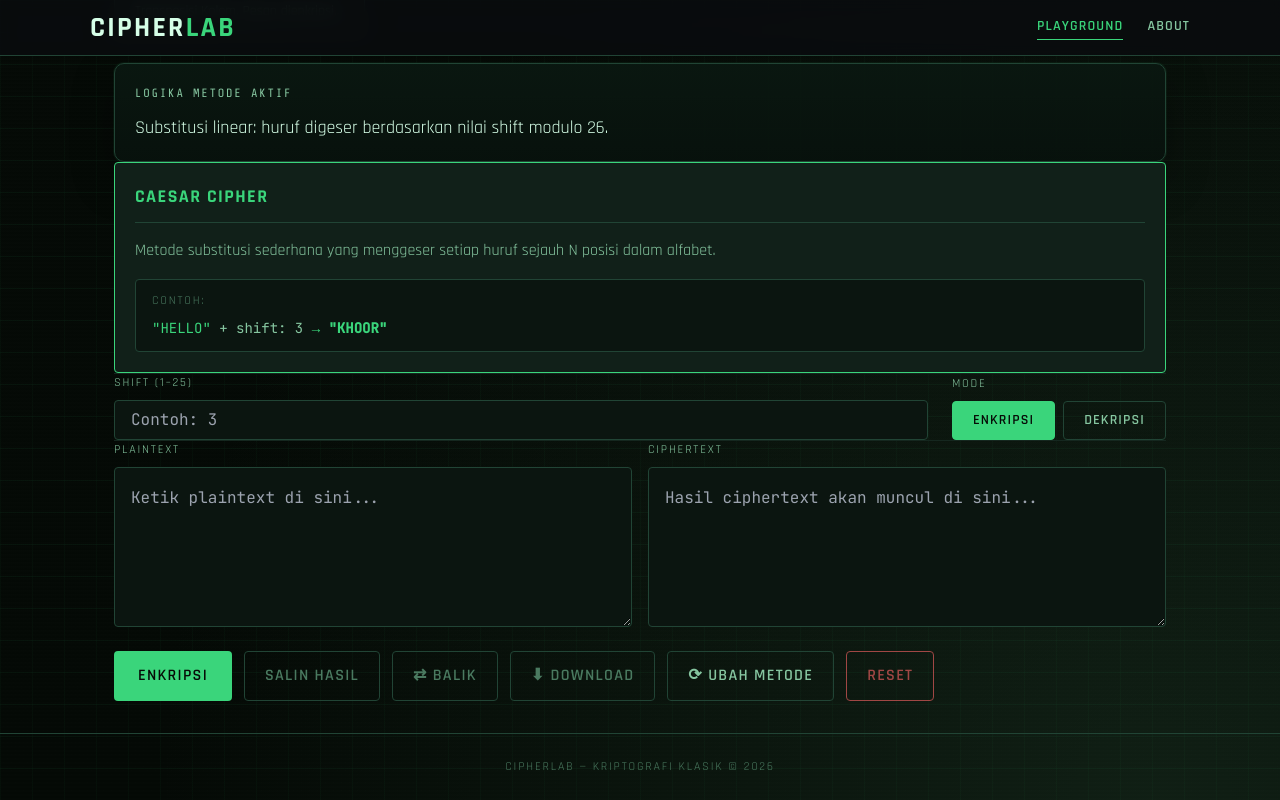
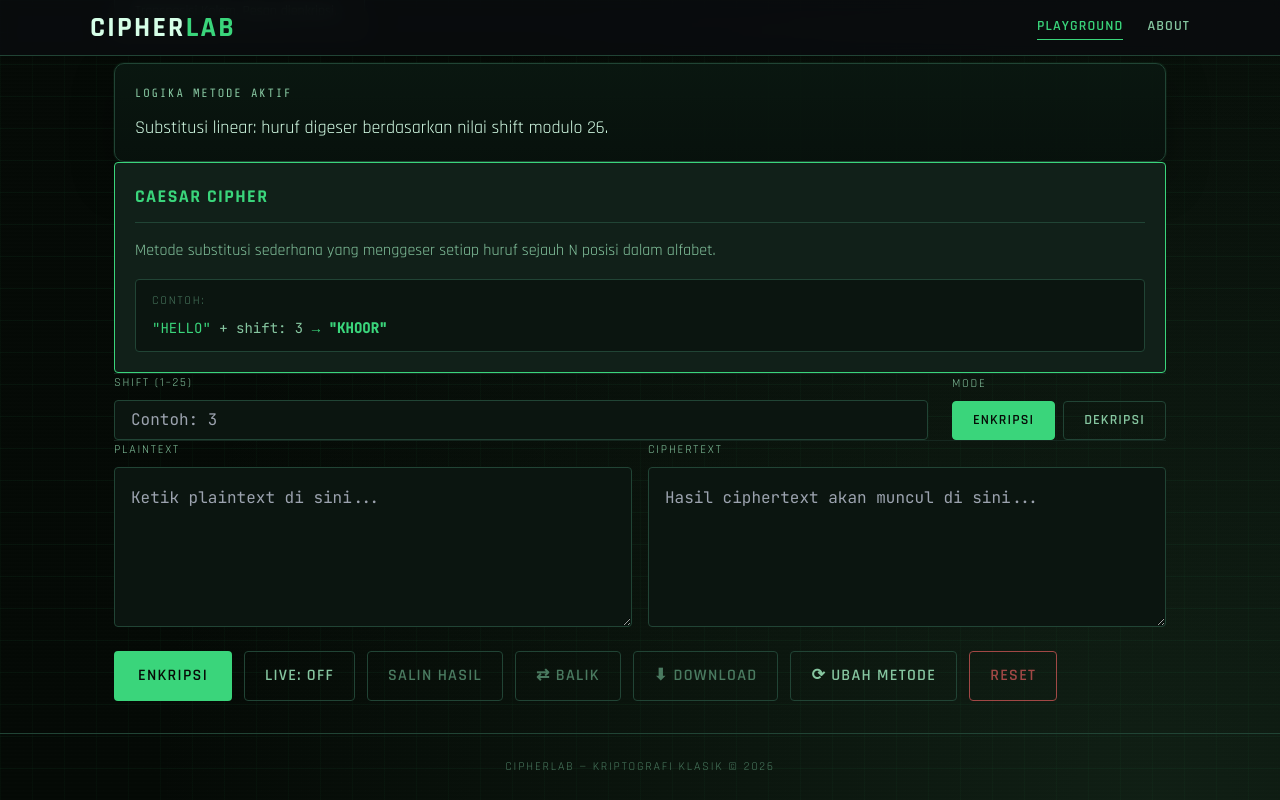
Before and after one commit to IsmetMaulanaAzhari/cipherlab, a React (Vite) app: page / in a window 1280 px wide. Both pictures are taken after a click on the button 239 px from the left and 413 px from the top of the page. Shown: the part 1092-1892 px from the top of the page. Built offline with nearby package versions, Linux system fonts and the light colour scheme.

Commit message:
feat: add live preview functionality with toggle in TextIO component

```diff
--- a/src/components/TextIO.tsx
+++ b/src/components/TextIO.tsx
@@ -7,10 +7,12 @@ interface TextIOProps {
   inputText: string;
   outputText: string;
   error: string | null;
+  livePreviewEnabled: boolean;
   onInputChange: (text: string) => void;
   onConvert: () => void;
   onSwap: () => void;
   onReset: () => void;
+  onToggleLivePreview: (enabled: boolean) => void;
   onChangeCipher?: () => void;
 }
 
@@ -24,10 +26,12 @@ export function TextIO({
   inputText,
   outputText,
   error,
+  livePreviewEnabled,
   onInputChange,
   onConvert,
   onSwap,
   onReset,
+  onToggleLivePreview,
   onChangeCipher,
 }: TextIOProps) {
   const [copied, setCopied] = useState(false);
@@ -189,6 +193,39 @@ export function TextIO({
           {mode === "encrypt" ? "Enkripsi" : "Dekripsi"}
         </button>
 
+        {/* Toggle live preview */}
+        <button
+          onClick={() => onToggleLivePreview(!livePreviewEnabled)}
+          style={{
+            padding: "var(--space-3) var(--space-5)",
+            background: livePreviewEnabled ? "rgba(58,213,123,0.14)" : "transparent",
+            color: livePreviewEnabled ? "var(--accent)" : "var(--text-secondary)",
+            border: livePreviewEnabled
+              ? "1px solid var(--accent)"
+              : "1px solid var(--border)",
+            borderRadius: "var(--radius-base)",
+            fontFamily: "Rajdhani, sans-serif",
+            fontWeight: 600,
+            fontSize: "var(--text-base)",
+            letterSpacing: "var(--tracking-wide)",
+            textTransform: "uppercase",
+            cursor: "pointer",
+            transition: "background 0.15s ease, color 0.15s ease, border-color 0.15s ease",
+          }}
+          onMouseEnter={(e) => {
+            e.currentTarget.style.background = livePreviewEnabled
+              ? "rgba(58,213,123,0.2)"
+              : "var(--accent-glow)";
+          }}
+          onMouseLeave={(e) => {
+            e.currentTarget.style.background = livePreviewEnabled
+              ? "rgba(58,213,123,0.14)"
+              : "transparent";
+          }}
+        >
+          {livePreviewEnabled ? "Live: On" : "Live: Off"}
+        </button>
+
         {/* Tombol Salin Hasil */}
         <button
           onClick={handleCopy}
--- a/src/hooks/useCipher.ts
+++ b/src/hooks/useCipher.ts
@@ -1,4 +1,4 @@
-import { useState, useCallback } from "react";
+import { useEffect, useState, useCallback } from "react";
 import type { CipherDefinition } from "../types/cipher";
 import { CIPHER_REGISTRY } from "../ciphers/index";
 
@@ -22,6 +22,8 @@ interface UseCipherReturn extends CipherState {
   setMode: (mode: CipherMode) => void;
   setParam: (key: string, value: string) => void;
   setInputText: (text: string) => void;
+  livePreviewEnabled: boolean;
+  setLivePreviewEnabled: (enabled: boolean) => void;
   convert: () => void;
   reset: () => void;
   swapTexts: () => void;
@@ -40,6 +42,7 @@ export function useCipher(): UseCipherReturn {
     outputText: "",
     error: null,
   });
+  const [livePreviewEnabled, setLivePreviewEnabled] = useState(false);
 
   /** Pilih cipher baru, reset semua state lainnya */
   const selectCipher = useCallback((id: string) => {
@@ -70,6 +73,10 @@ export function useCipher(): UseCipherReturn {
   /** Update teks input */
   const setInputText = useCallback((text: string) => {
     setState((prev) => ({ ...prev, inputText: text, error: null }));
+  }, []);
+
+  const setLivePreviewEnabledSafe = useCallback((enabled: boolean) => {
+    setLivePreviewEnabled(enabled);
   }, []);
 
   /** Jalankan enkripsi atau dekripsi */
@@ -113,14 +120,6 @@ export function useCipher(): UseCipherReturn {
             };
           }
         }
-        if (param.type === "text") {
-          if (!/[a-zA-Z]/.test(params[param.key])) {
-            return {
-              ...prev,
-              error: `"${param.label}" harus mengandung setidaknya satu huruf.`,
-            };
-          }
-        }
       }
 
       try {
@@ -136,6 +135,35 @@ export function useCipher(): UseCipherReturn {
       }
     });
   }, []);
+
+  // Live preview manual: hanya jalan jika user mengaktifkannya.
+  useEffect(() => {
+    if (!livePreviewEnabled || !state.selectedCipher) {
+      return;
+    }
+
+    const hasInput = state.inputText.trim().length > 0;
+    const hasAllParams = state.selectedCipher.params.every(
+      (param) => state.params[param.key]?.trim(),
+    );
+
+    if (!hasInput || !hasAllParams) {
+      setState((prev) =>
+        prev.outputText || prev.error
+          ? { ...prev, outputText: "", error: null }
+          : prev,
+      );
+      return;
+    }
+
+    convert();
+  }, [
+    convert,
+    livePreviewEnabled,
+    state.inputText,
+    state.params,
+    state.selectedCipher,
+  ]);
 
   /** Tukar input dan output (serta balik mode) */
   const swapTexts = useCallback(() => {
@@ -166,6 +194,8 @@ export function useCipher(): UseCipherReturn {
     setMode,
     setParam,
     setInputText,
+    livePreviewEnabled,
+    setLivePreviewEnabled: setLivePreviewEnabledSafe,
     convert,
     reset,
     swapTexts,
--- a/src/pages/Home.tsx
+++ b/src/pages/Home.tsx
@@ -45,6 +45,8 @@ export function Home() {
     setMode,
     setParam,
     setInputText,
+    livePreviewEnabled,
+    setLivePreviewEnabled,
     convert,
     reset,
     swapTexts,
@@ -235,10 +237,12 @@ export function Home() {
             inputText={inputText}
             outputText={outputText}
             error={error}
+            livePreviewEnabled={livePreviewEnabled}
             onInputChange={setInputText}
             onConvert={convert}
             onSwap={swapTexts}
             onReset={reset}
+            onToggleLivePreview={setLivePreviewEnabled}
               onChangeCipher={() => {
                 selectCipher(""); // deselect cipher
                 // Scroll back to cipher selector
```
